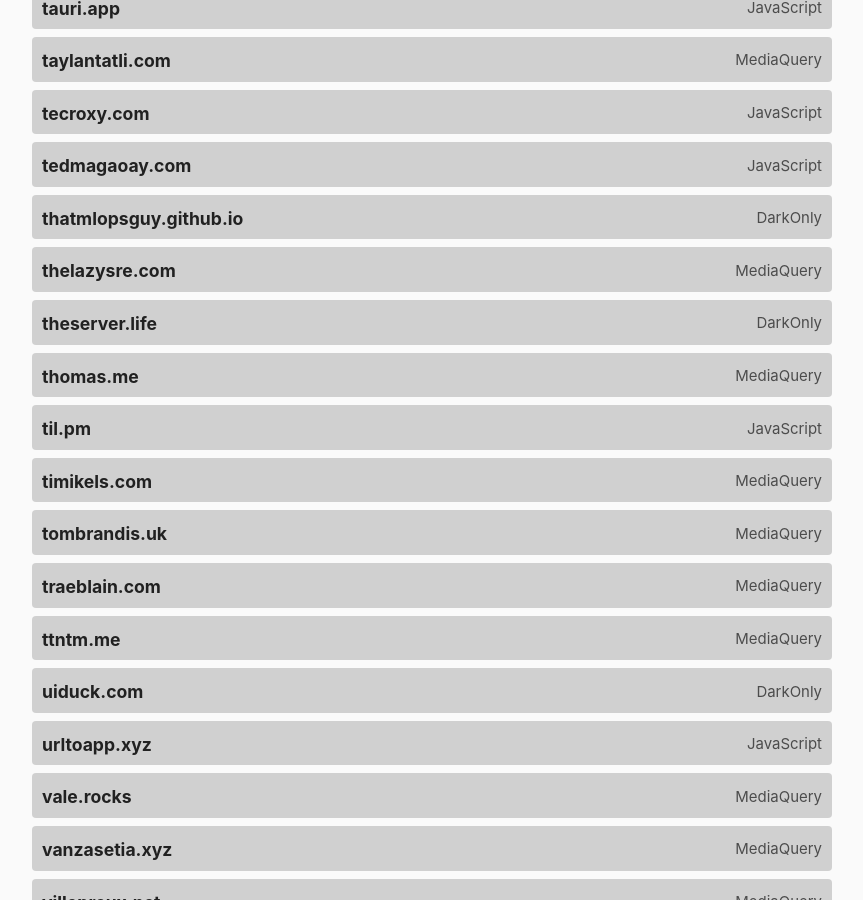
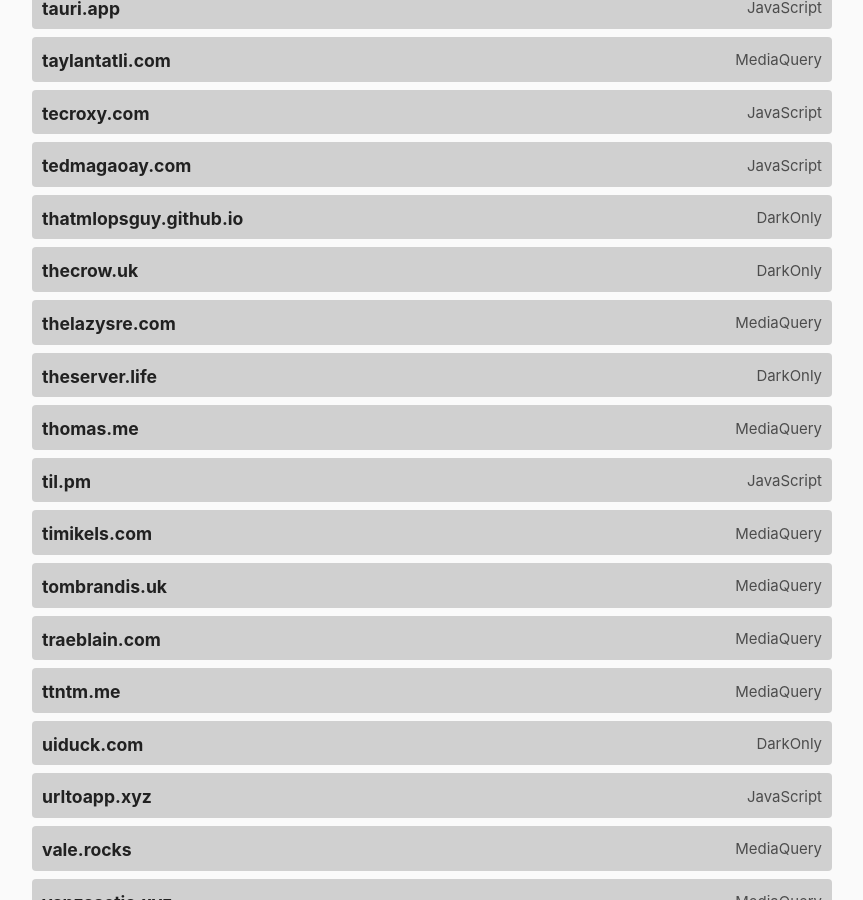
Before and after one commit to katherinek727/darktheme.club, a Jekyll site: the page built from index.md, in a window 1280 px wide and 900 px high, scrolled down 7791 px. Shown: the whole window, without its empty margins (208-1071 px from the left). Built offline with Jekyll 4.4.1, drawn with Linux system fonts in a browser that asks for light colours.

Commit message:
Update sites.yml

```diff
--- a/_data/sites.yml
+++ b/_data/sites.yml
@@ -1,3 +1,8 @@
+- domain: thecrow.uk
+  url: https://thecrow.uk/
+  method: darkonly
+  last_checked: 2025-08-03
+
 - domain: 250kb.club
   url: https://250kb.club/
   method: mediaquery
```
